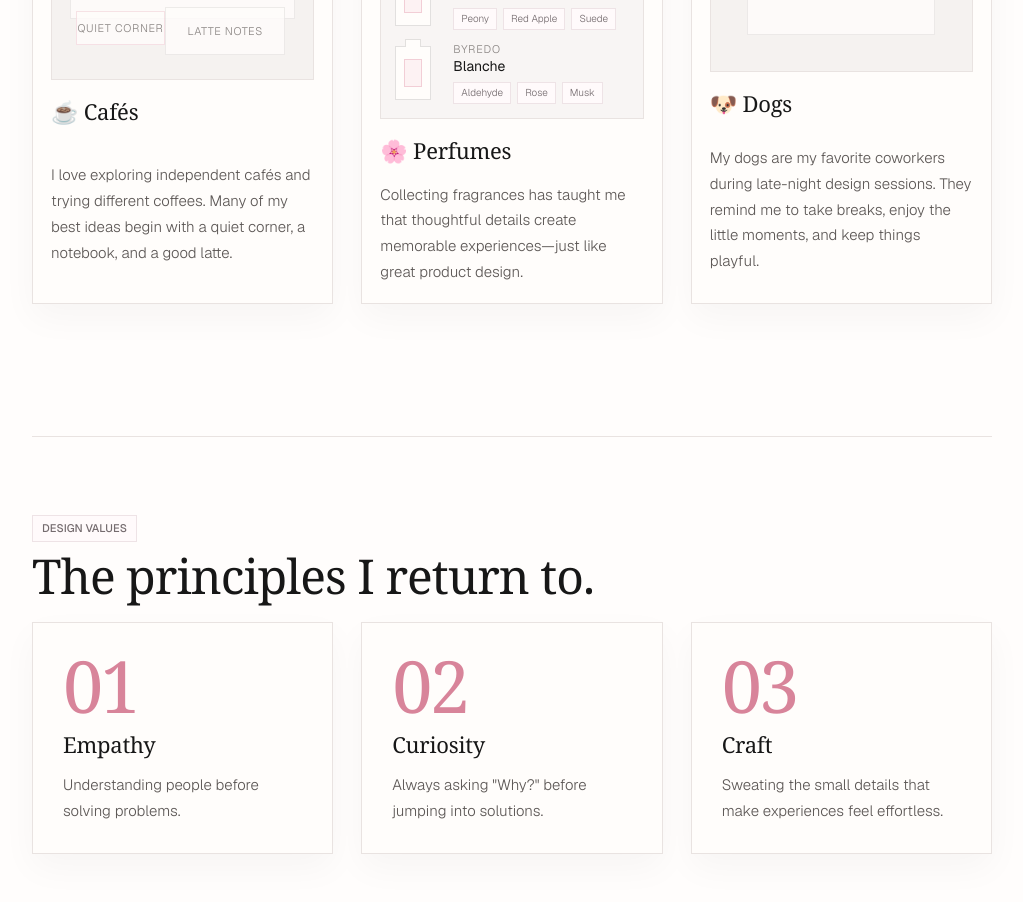
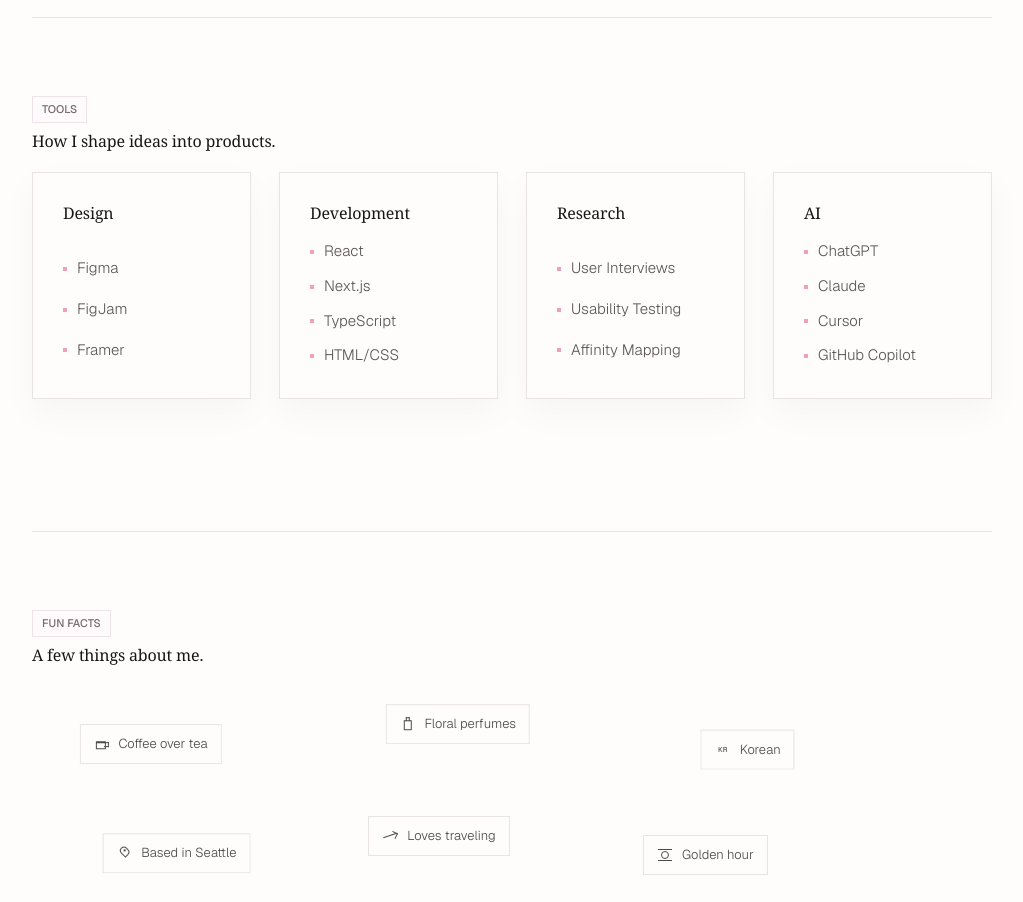
Before and after one commit to krisooti/Portfolio, a Next.js app: page /about in a window 1280 px wide. Shown: the part 1680-2582 px from the top of the page, without its empty margins (128-1151 px from the left). Built offline with nearby package versions, Linux system fonts and the light colour scheme.

Commit message:
Refine about page fun facts

```diff
--- a/app/about/ProfileCarousel.tsx
+++ b/app/about/ProfileCarousel.tsx
@@ -25,7 +25,7 @@
 
 const profileSlides: ProfileSlide[] = [
   {
-    headline: "Hi there! I'm Kristi 👋",
+    headline: "Hi there! I'm Kristi",
     body: "I'm a recent graduate from the University of Washington with a degree in Human Centered Design & Engineering. I enjoy creating thoughtful digital experiences that are intuitive, accessible, and meaningful. I believe good design should make technology feel approachable while solving real problems.",
     imageLabel: "Kristi profile photo",
     caption: "This is me :)",
@@ -35,7 +35,7 @@
     },
   },
   {
-    headline: "My café adventures ☕",
+    headline: "My café adventures",
     body: "I love exploring cafés and trying different coffees around the city.",
     imageLabel: "Café photo",
     caption: "cafe day",
@@ -47,7 +47,7 @@
     caption: "tiny rituals",
   },
   {
-    headline: "My dogs 🐶",
+    headline: "My dogs",
     body: "Outside of design, I spend a lot of time with my dogs and the people I love.",
     imageLabel: "Photo with my dogs",
     caption: "home team",
--- a/app/about/page.tsx
+++ b/app/about/page.tsx
@@ -3,7 +3,6 @@
 import Link from "next/link";
 import { CategoryTag } from "../CategoryTag";
 import { HighlightText } from "../HighlightText";
-import { AboutSeattleTime } from "./AboutSeattleTime";
 import ProfileCarousel from "./ProfileCarousel";
 
 export const metadata: Metadata = {
@@ -11,24 +10,6 @@
   description:
     "A personal introduction to Kristi Kim and her design background.",
 };
-
-const perfumeCollection = [
-  {
-    brand: "Diptyque",
-    name: "Do Son",
-    notes: ["Tuberose", "Orange Blossom", "Jasmine"],
-  },
-  {
-    brand: "Jo Malone",
-    name: "Peony & Blush Suede",
-    notes: ["Peony", "Red Apple", "Suede"],
-  },
-  {
-    brand: "Byredo",
-    name: "Blanche",
-    notes: ["Aldehyde", "Rose", "Musk"],
-  },
-];
 
 const designValues = [
   {
@@ -68,23 +49,15 @@
 ];
 
 const funFacts = [
-  "☕ Coffee over tea",
-  "🌸 Floral perfumes",
-  "🇰🇷 Korean",
-  "📍 Seattle",
-  "✈️ Loves traveling",
-  "🌅 Golden hour",
-  "🐶 Dog person",
-  "💻 Loves building side projects",
-  "📷 Enjoys taking photos",
-];
-
-const currentlyItems = [
-  "📍 Seattle",
-  "🎓 Recent University of Washington HCDE Graduate",
-  "💻 Building new UX case studies",
-  "🌱 Looking for Product Design & UX opportunities",
-  "☕ Probably working from a café",
+  { icon: "coffee", label: "Coffee over tea" },
+  { icon: "perfume", label: "Floral perfumes" },
+  { icon: "korea", label: "Korean" },
+  { icon: "pin", label: "Based in Seattle" },
+  { icon: "plane", label: "Loves traveling" },
+  { icon: "sun", label: "Golden hour" },
+  { icon: "paw", label: "Dog person" },
+  { icon: "cursor", label: "Building side projects" },
+  { icon: "camera", label: "Enjoys photography" },
 ];
 
 function AboutSection({
@@ -147,62 +120,6 @@
           </div>
         </AboutSection>
 
-        <AboutSection tag="OUTSIDE OF DESIGN" title="Small rituals that keep me curious.">
-          <div className="about-editorial-grid">
-            <article className="about-editorial-card">
-              <div className="about-card-media cafe-carousel" aria-label="Favorite café photos">
-                <span>Café window</span>
-                <span>Latte notes</span>
-                <span>Quiet corner</span>
-              </div>
-              <h3>☕ Cafés</h3>
-              <p>
-                I love exploring independent cafés and trying different coffees.
-                Many of my best ideas begin with a quiet corner, a notebook, and
-                a good latte.
-              </p>
-            </article>
-
-            <article className="about-editorial-card about-editorial-card--wide">
-              <div className="perfume-collection" aria-label="Favorite perfume collection">
-                {perfumeCollection.map((perfume) => (
-                  <div className="perfume-item" key={perfume.name}>
-                    <div className="perfume-bottle" aria-hidden="true">
-                      <span />
-                    </div>
-                    <div>
-                      <p>{perfume.brand}</p>
-                      <h4>{perfume.name}</h4>
-                      <ul>
-                        {perfume.notes.map((note) => (
-                          <li key={note}>{note}</li>
-                        ))}
-                      </ul>
-                    </div>
-                  </div>
-                ))}
-              </div>
-              <h3>🌸 Perfumes</h3>
-              <p>
-                Collecting fragrances has taught me that thoughtful details
-                create memorable experiences—just like great product design.
-              </p>
-            </article>
-
-            <article className="about-editorial-card">
-              <div className="about-card-media dog-memory" aria-label="Dog photo placeholder">
-                <span>Hodoo photo</span>
-              </div>
-              <h3>🐶 Dogs</h3>
-              <p>
-                My dogs are my favorite coworkers during late-night design
-                sessions. They remind me to take breaks, enjoy the little
-                moments, and keep things playful.
-              </p>
-            </article>
-          </div>
-        </AboutSection>
-
         <AboutSection tag="DESIGN VALUES" title="The principles I return to.">
           <div className="design-values-grid">
             {designValues.map((value) => (
@@ -233,22 +150,14 @@
         <AboutSection tag="FUN FACTS" title="A few things about me.">
           <div className="fun-fact-tags" aria-label="Fun facts">
             {funFacts.map((fact) => (
-              <span key={fact}>{fact}</span>
+              <span className="fun-fact-tag" key={fact.label}>
+                <span
+                  className={`mono-icon mono-icon--${fact.icon}`}
+                  aria-hidden="true"
+                />
+                <HighlightText>{fact.label}</HighlightText>
+              </span>
             ))}
-          </div>
-        </AboutSection>
-
-        <AboutSection tag="CURRENTLY" title="What I'm up to right now.">
-          <div className="currently-card">
-            <ul>
-              {currentlyItems.map((item) => (
-                <li key={item}>{item}</li>
-              ))}
-            </ul>
-            <p>
-              <span>Seattle time</span>
-              <AboutSeattleTime />
-            </p>
           </div>
         </AboutSection>
       </article>
--- a/app/globals.css
+++ b/app/globals.css
@@ -936,10 +936,10 @@
   margin: 0 0 20px;
   color: #171717;
   font-family: var(--font-editorial-serif);
-  font-size: clamp(30px, 4.4vw, 48px);
+  font-size: 16px;
   font-weight: 500;
-  letter-spacing: -0.02em;
-  line-height: 1.08;
+  letter-spacing: -0.01em;
+  line-height: 1.3;
 }
 
 .about-story-copy {
@@ -949,11 +949,8 @@
 }
 
 .about-story-copy p,
-.about-editorial-card p,
 .design-value-card p,
-.toolkit-card li,
-.currently-card li,
-.currently-card p {
+.toolkit-card li {
   margin: 0;
   color: #5d5856;
   font-size: 15px;
@@ -961,171 +958,33 @@
   line-height: 1.72;
 }
 
-.about-editorial-grid {
-  display: grid;
-  grid-template-columns: repeat(3, minmax(0, 1fr));
-  gap: clamp(18px, 2.6vw, 28px);
-  margin-top: 8px;
-}
-
-.about-editorial-card,
 .design-value-card,
-.toolkit-card,
-.currently-card {
+.toolkit-card {
   min-width: 0;
   border: 1px solid var(--line);
   background: #fffdfb;
   box-shadow: 0 14px 34px rgba(17, 17, 17, 0.035);
 }
 
-.about-editorial-card {
-  display: grid;
-  gap: 18px;
-  padding: 18px;
-  transition:
-    border-color 240ms ease,
-    box-shadow 240ms ease,
-    transform 240ms cubic-bezier(0.22, 1, 0.36, 1);
-}
-
-.about-editorial-card:hover,
 .design-value-card:hover,
-.toolkit-card:hover,
-.currently-card:hover {
+.toolkit-card:hover {
   border-color: rgba(216, 132, 154, 0.38);
   box-shadow: 0 18px 40px rgba(17, 17, 17, 0.055);
   transform: translateY(-4px);
 }
 
-.about-editorial-card h3,
 .design-value-card h3,
 .toolkit-card h3 {
   margin: 0;
   color: #171717;
   font-family: var(--font-editorial-serif);
-  font-size: 22px;
+  font-size: 16px;
   font-weight: 500;
   letter-spacing: -0.01em;
-  line-height: 1.2;
-}
-
-.about-card-media {
-  position: relative;
-  display: grid;
-  min-height: 210px;
-  overflow: hidden;
-  border: 1px solid var(--line);
-  background: #f5f2f0;
-}
-
-.about-card-media span {
-  position: absolute;
-  display: grid;
-  place-items: center;
-  border: 1px solid rgba(17, 17, 17, 0.07);
-  background: rgba(255, 253, 251, 0.78);
-  color: #8a8583;
-  font-size: 11px;
-  font-weight: 300;
-  letter-spacing: 0.06em;
-  text-transform: uppercase;
-}
-
-.cafe-carousel span:first-child {
-  inset: 18px 18px 60px 18px;
-}
-
-.cafe-carousel span:nth-child(2) {
-  right: 28px;
-  bottom: 24px;
-  width: 46%;
-  height: 48px;
-}
-
-.cafe-carousel span:nth-child(3) {
-  bottom: 34px;
-  left: 24px;
-  width: 34%;
-  height: 34px;
-  border-color: rgba(216, 132, 154, 0.22);
-}
-
-.dog-memory {
-  place-items: center;
-}
-
-.dog-memory span {
-  position: static;
-  width: min(72%, 220px);
-  aspect-ratio: 1 / 0.78;
-}
-
-.perfume-collection {
-  display: grid;
-  gap: 12px;
-  min-height: 210px;
-  border: 1px solid var(--line);
-  background: #f8f5f4;
-  padding: 14px;
-}
-
-.perfume-item {
-  display: grid;
-  grid-template-columns: 46px minmax(0, 1fr);
-  gap: 12px;
-  align-items: center;
-  min-width: 0;
-}
-
-.perfume-bottle {
-  position: relative;
-  width: 36px;
-  height: 54px;
-  border: 1px solid rgba(17, 17, 17, 0.12);
-  background: #fffdfb;
-}
-
-.perfume-bottle::before {
-  position: absolute;
-  top: -8px;
-  left: 50%;
-  width: 16px;
-  height: 8px;
-  border: 1px solid rgba(17, 17, 17, 0.12);
-  border-bottom: 0;
-  background: #fffdfb;
-  content: "";
-  transform: translateX(-50%);
-}
-
-.perfume-bottle span {
-  position: absolute;
-  inset: 12px 8px;
-  border: 1px solid rgba(216, 132, 154, 0.32);
-  background: rgba(239, 161, 182, 0.12);
-}
-
-.perfume-item p {
-  margin: 0 0 2px;
-  color: #8a8583;
-  font-size: 11px;
-  font-weight: 300;
-  letter-spacing: 0.08em;
   line-height: 1.3;
-  text-transform: uppercase;
-}
-
-.perfume-item h4 {
-  margin: 0 0 7px;
-  color: #171717;
-  font-size: 14px;
-  font-weight: 400;
-  line-height: 1.2;
-}
-
-.perfume-item ul,
-.toolkit-card ul,
-.currently-card ul {
+}
+
+.toolkit-card ul {
   display: flex;
   flex-wrap: wrap;
   gap: 6px;
@@ -1134,16 +993,6 @@
   list-style: none;
 }
 
-.perfume-item li {
-  border: 1px solid #eee3e6;
-  background: #fffafb;
-  color: #746b6e;
-  font-size: 10px;
-  font-weight: 300;
-  line-height: 1;
-  padding: 5px 7px;
-}
-
 .design-values-grid,
 .toolkit-grid {
   display: grid;
@@ -1152,8 +1001,7 @@
 }
 
 .design-value-card,
-.toolkit-card,
-.currently-card {
+.toolkit-card {
   display: grid;
   gap: 14px;
   padding: clamp(22px, 3vw, 30px);
@@ -1176,8 +1024,7 @@
   grid-template-columns: repeat(4, minmax(0, 1fr));
 }
 
-.toolkit-card ul,
-.currently-card ul {
+.toolkit-card ul {
   display: grid;
   gap: 9px;
 }
@@ -1198,13 +1045,25 @@
 }
 
 .fun-fact-tags {
-  display: flex;
-  flex-wrap: wrap;
-  gap: 10px;
-  max-width: 800px;
-}
-
-.fun-fact-tags span {
+  display: grid;
+  grid-template-columns: repeat(3, minmax(0, 1fr));
+  align-items: center;
+  gap: 18px;
+  min-height: 310px;
+  max-width: 820px;
+  padding: 18px 0;
+}
+
+.fun-fact-tag {
+  --float-x: 0px;
+  --float-y: 0px;
+  --float-drift: 6px;
+  display: inline-flex;
+  width: max-content;
+  max-width: 100%;
+  align-items: center;
+  justify-self: center;
+  gap: 9px;
   border: 1px solid var(--line);
   background: #fffdfb;
   color: #4f4a48;
@@ -1213,48 +1072,262 @@
   font-weight: 300;
   line-height: 1;
   padding: 11px 13px;
+  animation: fun-fact-float 5.8s ease-in-out infinite alternate;
   transition:
     border-color 220ms ease,
-    background-color 220ms ease,
     color 220ms ease,
     transform 220ms cubic-bezier(0.22, 1, 0.36, 1);
 }
 
-.fun-fact-tags span:hover {
+.fun-fact-tag:nth-child(1) {
+  --float-x: -18px;
+  --float-y: 6px;
+  animation-duration: 5.4s;
+}
+
+.fun-fact-tag:nth-child(2) {
+  --float-x: 10px;
+  --float-y: -14px;
+  animation-duration: 6.3s;
+  animation-delay: -1.2s;
+}
+
+.fun-fact-tag:nth-child(3) {
+  --float-x: 22px;
+  --float-y: 10px;
+  animation-duration: 4.9s;
+  animation-delay: -0.7s;
+}
+
+.fun-fact-tag:nth-child(4) {
+  --float-x: 8px;
+  --float-y: 18px;
+  animation-duration: 6.8s;
+  animation-delay: -2s;
+}
+
+.fun-fact-tag:nth-child(5) {
+  --float-x: -8px;
+  --float-y: 0px;
+  animation-duration: 5.9s;
+  animation-delay: -1.6s;
+}
+
+.fun-fact-tag:nth-child(6) {
+  --float-x: -22px;
+  --float-y: 20px;
+  animation-duration: 6.5s;
+  animation-delay: -0.4s;
+}
+
+.fun-fact-tag:nth-child(7) {
+  --float-x: 18px;
+  --float-y: -6px;
+  animation-duration: 5.2s;
+  animation-delay: -1.8s;
+}
+
+.fun-fact-tag:nth-child(8) {
+  --float-x: -10px;
+  --float-y: 12px;
+  animation-duration: 6.9s;
+  animation-delay: -2.5s;
+}
+
+.fun-fact-tag:nth-child(9) {
+  --float-x: 14px;
+  --float-y: -10px;
+  animation-duration: 5.7s;
+  animation-delay: -1s;
+}
+
+.fun-fact-tag:hover {
+  animation-play-state: paused;
   border-color: rgba(216, 132, 154, 0.42);
-  background: var(--pink-soft);
+  background: #fffdfb;
   color: #171717;
-  transform: translateY(-3px);
-}
-
-.currently-card {
-  width: min(100%, 680px);
-}
-
-.currently-card ul {
-  margin-bottom: 10px;
-}
-
-.currently-card p {
-  display: inline-flex;
-  align-items: center;
-  width: max-content;
-  max-width: 100%;
-  flex-wrap: wrap;
-  gap: 10px;
-  border-top: 1px solid var(--line);
-  padding-top: 16px;
-}
-
-.currently-card p span {
-  color: #8a8583;
-  font-size: 11px;
-  letter-spacing: 0.08em;
-  text-transform: uppercase;
-}
-
-.currently-card time {
-  color: #171717;
+  transform: translate(var(--float-x), calc(var(--float-y) - 3px));
+}
+
+.fun-fact-tag:hover .marker-highlight::before {
+  opacity: 0.5;
+  transform: scaleX(1);
+}
+
+.fun-fact-tag:hover .mono-icon {
+  color: #d8849a;
+}
+
+.mono-icon {
+  position: relative;
+  display: inline-block;
+  width: 16px;
+  height: 16px;
+  flex: 0 0 auto;
+  color: #4f4a48;
+  transition: color 220ms ease;
+}
+
+.mono-icon::before,
+.mono-icon::after {
+  position: absolute;
+  box-sizing: border-box;
+  content: "";
+}
+
+.mono-icon--coffee::before {
+  left: 2px;
+  bottom: 3px;
+  width: 10px;
+  height: 8px;
+  border: 1px solid currentColor;
+  border-top-width: 2px;
+}
+
+.mono-icon--coffee::after {
+  right: 1px;
+  bottom: 5px;
+  width: 5px;
+  height: 5px;
+  border: 1px solid currentColor;
+  border-left: 0;
+}
+
+.mono-icon--perfume::before {
+  left: 4px;
+  bottom: 2px;
+  width: 8px;
+  height: 10px;
+  border: 1px solid currentColor;
+}
+
+.mono-icon--perfume::after {
+  top: 1px;
+  left: 6px;
+  width: 4px;
+  height: 4px;
+  border: 1px solid currentColor;
+  border-bottom: 0;
+}
+
+.mono-icon--korea::before {
+  inset: 1px;
+  display: grid;
+  place-items: center;
+  color: currentColor;
+  content: "KR";
+  font-size: 7px;
+  font-weight: 500;
+  letter-spacing: 0.02em;
+}
+
+.mono-icon--pin::before {
+  left: 4px;
+  top: 1px;
+  width: 8px;
+  height: 10px;
+  border: 1px solid currentColor;
+  border-radius: 8px 8px 8px 0;
+  transform: rotate(-45deg);
+}
+
+.mono-icon--pin::after {
+  left: 7px;
+  top: 4px;
+  width: 2px;
+  height: 2px;
+  background: currentColor;
+}
+
+.mono-icon--plane::before {
+  top: 7px;
+  left: 1px;
+  width: 14px;
+  height: 1px;
+  background: currentColor;
+  transform: rotate(-18deg);
+}
+
+.mono-icon--plane::after {
+  top: 4px;
+  right: 1px;
+  width: 6px;
+  height: 6px;
+  border-top: 1px solid currentColor;
+  border-right: 1px solid currentColor;
+  transform: rotate(26deg);
+}
+
+.mono-icon--sun::before {
+  inset: 4px;
+  border: 1px solid currentColor;
+  border-radius: 50%;
+}
+
+.mono-icon--sun::after {
+  left: 1px;
+  right: 1px;
+  bottom: 2px;
+  height: 1px;
+  background: currentColor;
+  box-shadow: 0 -11px 0 currentColor;
+}
+
+.mono-icon--paw::before {
+  left: 5px;
+  bottom: 3px;
+  width: 6px;
+  height: 5px;
+  border: 1px solid currentColor;
+  border-radius: 50% 50% 45% 45%;
+}
+
+.mono-icon--paw::after {
+  top: 3px;
+  left: 3px;
+  width: 3px;
+  height: 3px;
+  background: currentColor;
+  border-radius: 50%;
+  box-shadow:
+    5px -1px 0 currentColor,
+    10px 0 0 currentColor;
+}
+
+.mono-icon--cursor::before {
+  left: 3px;
+  top: 2px;
+  width: 10px;
+  height: 12px;
+  border-left: 1px solid currentColor;
+  border-bottom: 1px solid currentColor;
+  transform: skew(-18deg);
+}
+
+.mono-icon--cursor::after {
+  right: 2px;
+  bottom: 2px;
+  width: 5px;
+  height: 1px;
+  background: currentColor;
+  transform: rotate(45deg);
+}
+
+.mono-icon--camera::before {
+  left: 1px;
+  top: 4px;
+  width: 14px;
+  height: 10px;
+  border: 1px solid currentColor;
+}
+
+.mono-icon--camera::after {
+  left: 6px;
+  top: 7px;
+  width: 4px;
+  height: 4px;
+  border: 1px solid currentColor;
+  border-radius: 50%;
 }
 
 .dogs-section {
@@ -1270,6 +1343,19 @@
   to {
     opacity: 1;
     transform: translateY(0);
+  }
+}
+
+@keyframes fun-fact-float {
+  from {
+    transform: translate(var(--float-x), var(--float-y));
+  }
+
+  to {
+    transform: translate(
+      calc(var(--float-x) + var(--float-drift)),
+      calc(var(--float-y) - var(--float-drift))
+    );
   }
 }
 
@@ -1922,7 +2008,6 @@
   .case-meta-row,
   .about-hero-redesign,
   .profile-carousel-slide,
-  .about-editorial-grid,
   .design-values-grid,
   .toolkit-grid,
   .case-section-grid,
@@ -1983,7 +2068,6 @@
   .about-hero-redesign,
   .profile-carousel-slide,
   .dog-photo-grid,
-  .about-editorial-grid,
   .design-values-grid,
   .toolkit-grid {
     grid-template-columns: 1fr;
@@ -1995,19 +2079,26 @@
   }
 
   .about-story-section h2 {
-    font-size: 30px;
-  }
-
-  .about-editorial-card,
+    font-size: 16px;
+  }
+
   .design-value-card,
-  .toolkit-card,
-  .currently-card {
+  .toolkit-card {
     padding: 20px;
   }
 
-  .about-card-media,
-  .perfume-collection {
-    min-height: 190px;
+  .fun-fact-tags {
+    grid-template-columns: repeat(2, minmax(0, 1fr));
+    gap: 12px;
+    min-height: auto;
+  }
+
+  .fun-fact-tag {
+    --float-x: 0px;
+    --float-y: 0px;
+    --float-drift: 4px;
+    width: 100%;
+    justify-self: stretch;
   }
 
   .profile-carousel-slide {
@@ -2072,11 +2163,9 @@
   .case-section,
   .case-sidebar-nav a,
   .about-story-section,
-  .about-editorial-card,
   .design-value-card,
   .toolkit-card,
-  .currently-card,
-  .fun-fact-tags span,
+  .fun-fact-tag,
   .marker-highlight::before,
   .profile-carousel-frame,
   .profile-hover-zone,
@@ -2098,6 +2187,10 @@
     transform: none;
   }
 
+  .fun-fact-tag {
+    transform: translate(0, 0);
+  }
+
   .marker-highlight--persistent::before,
   :is(
     a,
```
Also changed, not shown: app/about/AboutSeattleTime.tsx (deleted, +0 -25 lines).
